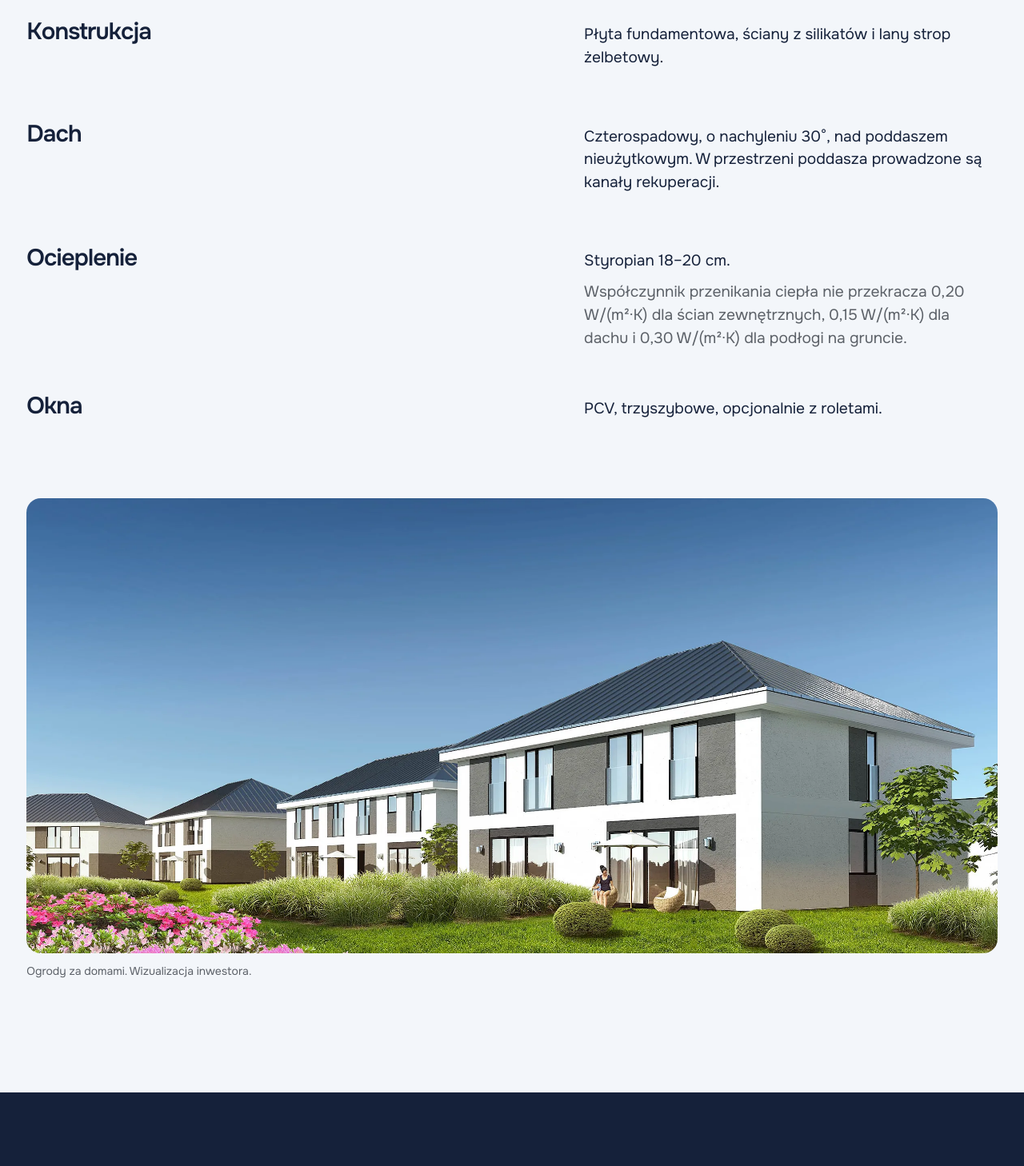
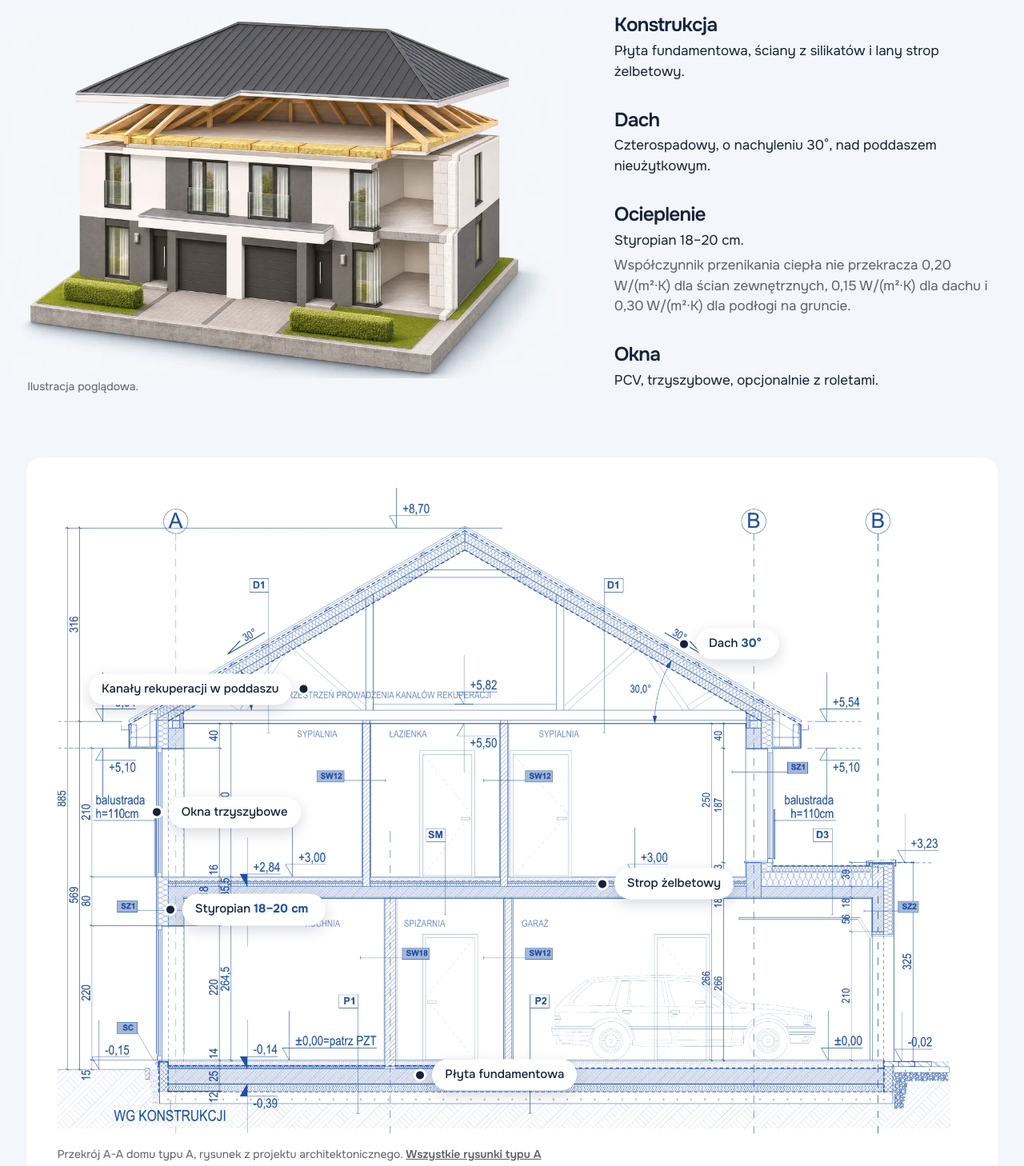
Before and after one commit to Mzabavchukweb/spelnionychmarzen, a plain HTML site: page standard.html in a window 1280 px wide. Shown: the part 1520-2978 px from the top of the page at 80% size. Drawn offline with Linux system fonts and the light colour scheme.

Commit message:
Standard: ilustracje przekrojowe i rysunek przekroju z opisami

```diff
--- a/css/podstrony.css
+++ b/css/podstrony.css
@@ -78,3 +78,26 @@
   .std-foto img { aspect-ratio: 4 / 3; }
   .std-foto figcaption a { display: inline-flex; align-items: center; min-height: 44px; }
 }
+
+/* Standard: ilustracje przekrojowe obok opisu i rysunek przekroju z projektu z podpisanymi miejscami */
+.std-uklad { display: grid; grid-template-columns: minmax(0, 7fr) minmax(0, 5fr); gap: 32px clamp(32px, 5vw, 80px); align-items: center; margin-top: clamp(32px, 4vw, 56px); }
+.std-uklad figure { margin-left: -4%; }
+.std-uklad--odwr figure { order: 2; margin: 0 -4% 0 0; }
+.std-uklad img { width: 100%; height: auto; }
+.std-uklad figcaption { margin: 0 0 0 4%; }
+.std-uklad .spec { margin-top: 0; gap: clamp(24px, 2.6vw, 40px); }
+.spec--waska > div { grid-template-columns: minmax(0, 1fr); gap: 6px; }
+.spec--waska dt { grid-row: auto; font-size: clamp(22px, 1.9vw, 28px); }
+.spec--waska dd { grid-column: 1; font-size: clamp(17px, 1.3vw, 20px); }
+.sekcja--granat .std-uklad figcaption { color: var(--na-ciemnym); }
+.przekroj { margin-top: clamp(56px, 6vw, 96px); background: #fff; border-radius: var(--r); padding: clamp(16px, 3vw, 48px) clamp(16px, 3vw, 48px) clamp(14px, 2vw, 28px); }
+.przekroj__rys { position: relative; }
+.przekroj__rys img { width: 100%; height: auto; }
+.przekroj figcaption a { color: inherit; font-weight: 600; }
+@media (max-width: 960px) {
+  .std-uklad { grid-template-columns: minmax(0, 1fr); }
+  .std-uklad figure, .std-uklad--odwr figure { order: 0; margin: 0 -4%; }
+}
+@media (max-width: 760px) {
+  .przekroj figcaption a { display: inline-flex; align-items: center; min-height: 44px; }
+}
--- a/standard.html
+++ b/standard.html
@@ -76,15 +76,29 @@
       </div>
       <p class="lok__opis">Dom jest murowany, w technologii tradycyjnej. Parametry ścian, dachu i podłogi pochodzą z projektu architektonicznego z czerwca 2025.</p>
     </div>
-    <dl class="spec">
+    <div class="std-uklad">
+      <figure>
+        <img src="img/std-budynek-2048.webp" srcset="img/std-budynek-1100.webp 1100w, img/std-budynek-2048.webp 2048w" sizes="(max-width: 960px) 100vw, 800px" width="2048" height="1360" alt="Model domu w przekroju: płyta fundamentowa, ściany z bloczków z ociepleniem, strop żelbetowy i więźba dachu czterospadowego" loading="lazy">
+        <figcaption>Ilustracja poglądowa.</figcaption>
+      </figure>
+      <dl class="spec spec--waska">
         <div><dt>Konstrukcja</dt><dd>Płyta fundamentowa, ściany z silikatów i lany strop żelbetowy.</dd></div>
-      <div><dt>Dach</dt><dd>Czterospadowy, o nachyleniu 30°, nad poddaszem nieużytkowym. W przestrzeni poddasza prowadzone są kanały rekuperacji.</dd></div>
+        <div><dt>Dach</dt><dd>Czterospadowy, o nachyleniu 30°, nad poddaszem nieużytkowym.</dd></div>
         <div><dt>Ocieplenie</dt><dd>Styropian 18–20 cm.</dd><dd>Współczynnik przenikania ciepła nie przekracza 0,20 W/(m²·K) dla ścian zewnętrznych, 0,15 W/(m²·K) dla dachu i 0,30 W/(m²·K) dla podłogi na gruncie.</dd></div>
         <div><dt>Okna</dt><dd>PCV, trzyszybowe, opcjonalnie z roletami.</dd></div>
       </dl>
-    <figure class="std-foto">
-      <img src="img/wiz-3-2400.webp" srcset="img/wiz-3-1200.webp 1200w, img/wiz-3-2400.webp 2400w" sizes="(max-width: 1440px) 100vw, 1360px" width="2400" height="1177" alt="Ogrody za domami: trawniki, tarasy i okna tarasowe" loading="lazy">
-      <figcaption>Ogrody za domami. Wizualizacja inwestora.</figcaption>
+    </div>
+    <figure class="przekroj">
+      <div class="przekroj__rys">
+        <img src="img/przekroj-aa-kobalt.webp" width="2000" height="1427" alt="Przekrój A-A domu typu A z projektu architektonicznego: fundament, parter z garażem, piętro i dach" loading="lazy">
+        <span class="mapa__punkt" style="left:69%;top:24%">Dach <b>30°</b></span>
+        <span class="mapa__punkt mapa__punkt--lewo" style="left:27%;top:31%">Kanały rekuperacji w poddaszu</span>
+        <span class="mapa__punkt" style="left:11%;top:50%">Okna trzyszybowe</span>
+        <span class="mapa__punkt" style="left:12.5%;top:65%">Styropian <b>18–20 cm</b></span>
+        <span class="mapa__punkt" style="left:60%;top:61%">Strop żelbetowy</span>
+        <span class="mapa__punkt" style="left:40%;top:90.5%">Płyta fundamentowa</span>
+      </div>
+      <figcaption>Przekrój A-A domu typu A, rysunek z projektu architektonicznego. <a href="typ-a.html">Wszystkie rysunki typu A</a></figcaption>
     </figure>
   </div>
 </section>
@@ -98,12 +112,18 @@
       </div>
       <p class="lok__opis">Dom jest ogrzewany elektrycznie i ma rekuperację, klimatyzację oraz fotowoltaikę. Woda i kanalizacja są z sieci.</p>
     </div>
-    <dl class="spec">
+    <div class="std-uklad std-uklad--odwr">
+      <figure>
+        <img src="img/std-instalacje-2048.webp" srcset="img/std-instalacje-1100.webp 1100w, img/std-instalacje-2048.webp 2048w" sizes="(max-width: 960px) 100vw, 800px" width="2048" height="1360" alt="Model domu w przekroju: kabel grzewczy w podłogach, kanały rekuperacji w poddaszu, klimatyzator, panele fotowoltaiczne na dachu i podziemny zbiornik na wodę deszczową" loading="lazy">
+        <figcaption>Ilustracja poglądowa.</figcaption>
+      </figure>
+      <dl class="spec spec--waska">
         <div><dt>Ogrzewanie</dt><dd>Elektryczne: kabel grzewczy zatopiony w posadzkach.</dd></div>
         <div><dt>Wentylacja i chłodzenie</dt><dd>Rekuperacja i klimatyzacja.</dd></div>
         <div><dt>Fotowoltaika i woda deszczowa</dt><dd>Na zewnątrz instalacja fotowoltaiczna i zbiornik na wodę deszczową.</dd><dd>Na obie instalacje można uzyskać dotację z programów rządowych.</dd></div>
         <div><dt>Woda i kanalizacja</dt><dd>Z sieci. W domu instalacja wodna, kanalizacyjna i ciepłej wody użytkowej.</dd></div>
       </dl>
+    </div>
   </div>
 </section>
 
```
Also changed, not shown: img/przekroj-aa-kobalt.webp (added), img/std-budynek-1100.webp (added), img/std-budynek-2048.webp (added), img/std-instalacje-1100.webp (added), img/std-instalacje-2048.webp (added). Lines whose indentation alone changed are shown as unchanged.
